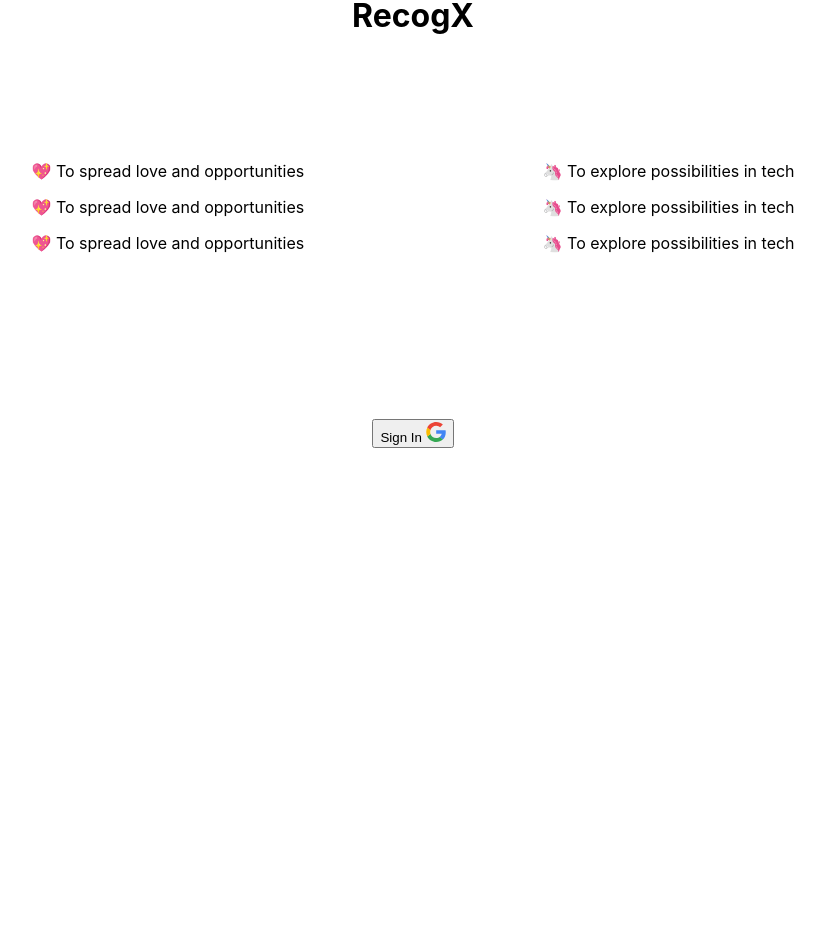
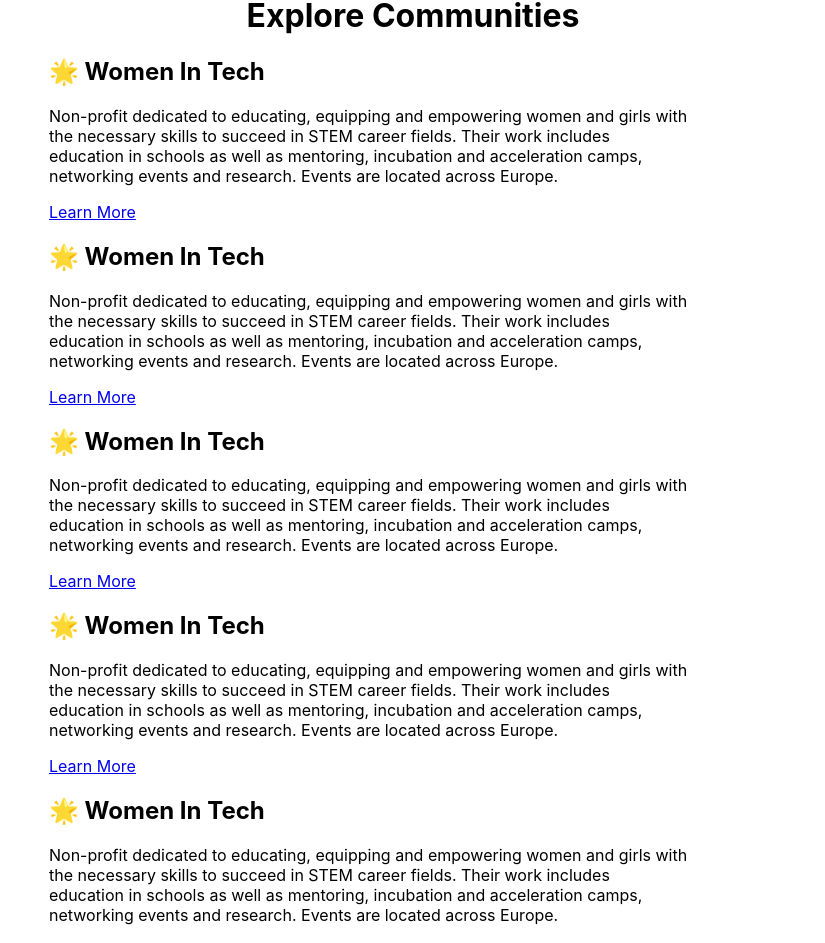
Before and after one commit to smarter23/recogX, a React (Create React App) app: page /explore in a window 1280 px wide. Shown: the part 45-988 px from the top of the page, without its empty margins (227-1052 px from the left). Before the commit the page ends 800 px from the top, so only its background shows below. Built offline with nearby package versions, Linux system fonts and the light colour scheme.

Commit message:
Added explore and analysis page

```diff
--- a/package.json
+++ b/package.json
@@ -9,6 +9,7 @@
     "antd": "^4.3.4",
     "react": "^16.13.1",
     "react-dom": "^16.13.1",
+    "react-router-dom": "^5.2.0",
     "react-scripts": "3.4.1"
   },
   "scripts": {
--- a/src/App.css
+++ b/src/App.css
@@ -17,9 +17,22 @@
 .mission, .vision{
   margin: 10px 0 50px;
 }
+.community{
+  text-align: left;
+  width: 50vw;
+}
+.communities{
+  margin-left: 20vw;
+}
 
 @media (max-width: 400px){
   .intro{
     display: block;
   }
+  .communities{
+    margin-left: auto;
+  }
+  .community{
+    width: auto;
+  }
 }
--- a/src/App.js
+++ b/src/App.js
@@ -1,12 +1,24 @@
 import React from 'react';
 import './App.css';
 import Intro from './components/intro';
+import Analyze from './components/analyser';
+import Explore from './components/explore';
+
+import { Route, BrowserRouter, Redirect, withRouter, Switch} from 'react-router-dom';
+
 
 function App() {
   return (
+    <BrowserRouter>
     <div className="App">
-      <Intro />
+      <Switch>
+        <Route exact path='/' component={Intro} />
+        <Route exact path='/analyze' component={Analyze} />
+        <Route exact path='/explore' component={Explore} />
+      </Switch>
+      {/* Footer */}
     </div>
+    </BrowserRouter>
   );
 }
 
--- a/src/components/analyser.js
+++ b/src/components/analyser.js
@@ -0,0 +1,24 @@
+import React from 'react';
+import { Button, Radio } from 'antd';
+import { DownloadOutlined } from '@ant-design/icons';
+
+class Analyze extends React.Component {
+    render() {
+      return (
+          <div>
+              <h1> Resume Analysis </h1>
+
+              <div>
+                  <p>✨ upload your resume and let our engines do the magic!</p>
+                  <p>✨ top analysis and reviews</p>
+                  <p>✨ job opportunities</p>
+
+              </div>
+              <Button size="large">Upload PDF</Button>
+              <div className="results"></div>
+          </div>
+      )
+    }
+}
+
+export default Analyze;
--- a/src/components/explore.js
+++ b/src/components/explore.js
@@ -0,0 +1,44 @@
+import React from 'react';
+
+
+class Explore extends React.Component {
+    render() {
+      return (
+          <div>
+              <h1> Explore Communities </h1>
+              <div className="communities">
+                  <div className="community">
+                    <h2> 🌟 Women In Tech </h2>
+                    <p>Non-profit dedicated to educating, equipping and empowering women and girls with the necessary skills to succeed in STEM career fields. Their work includes education in schools as well as mentoring, incubation and acceleration camps, networking events and research. Events are located across Europe.</p>
+                    <a href="https://women-in-tech.org/" target="_blank" >Learn More</a>
+                  </div>
+                  <div className="community">
+                    <h2> 🌟 Women In Tech </h2>
+                    <p>Non-profit dedicated to educating, equipping and empowering women and girls with the necessary skills to succeed in STEM career fields. Their work includes education in schools as well as mentoring, incubation and acceleration camps, networking events and research. Events are located across Europe.</p>
+                    <a href="https://women-in-tech.org/" target="_blank" >Learn More</a>
+                  </div>                  <div className="community">
+                    <h2> 🌟 Women In Tech </h2>
+                    <p>Non-profit dedicated to educating, equipping and empowering women and girls with the necessary skills to succeed in STEM career fields. Their work includes education in schools as well as mentoring, incubation and acceleration camps, networking events and research. Events are located across Europe.</p>
+                    <a href="https://women-in-tech.org/" target="_blank" >Learn More</a>
+                  </div>                  <div className="community">
+                    <h2> 🌟 Women In Tech </h2>
+                    <p>Non-profit dedicated to educating, equipping and empowering women and girls with the necessary skills to succeed in STEM career fields. Their work includes education in schools as well as mentoring, incubation and acceleration camps, networking events and research. Events are located across Europe.</p>
+                    <a href="https://women-in-tech.org/" target="_blank" >Learn More</a>
+                  </div>                  <div className="community">
+                    <h2> 🌟 Women In Tech </h2>
+                    <p>Non-profit dedicated to educating, equipping and empowering women and girls with the necessary skills to succeed in STEM career fields. Their work includes education in schools as well as mentoring, incubation and acceleration camps, networking events and research. Events are located across Europe.</p>
+                    <a href="https://women-in-tech.org/" target="_blank" >Learn More</a>
+                  </div>                  <div className="community">
+                    <h2> 🌟 Women In Tech </h2>
+                    <p>Non-profit dedicated to educating, equipping and empowering women and girls with the necessary skills to succeed in STEM career fields. Their work includes education in schools as well as mentoring, incubation and acceleration camps, networking events and research. Events are located across Europe.</p>
+                    <a href="https://women-in-tech.org/" target="_blank" >Learn More</a>
+                  </div>
+              </div>
+
+
+          </div>
+      )
+    }
+}
+
+export default Explore;
```
Also changed, not shown: 1 other file (tests, documents, lock files or other folders).
